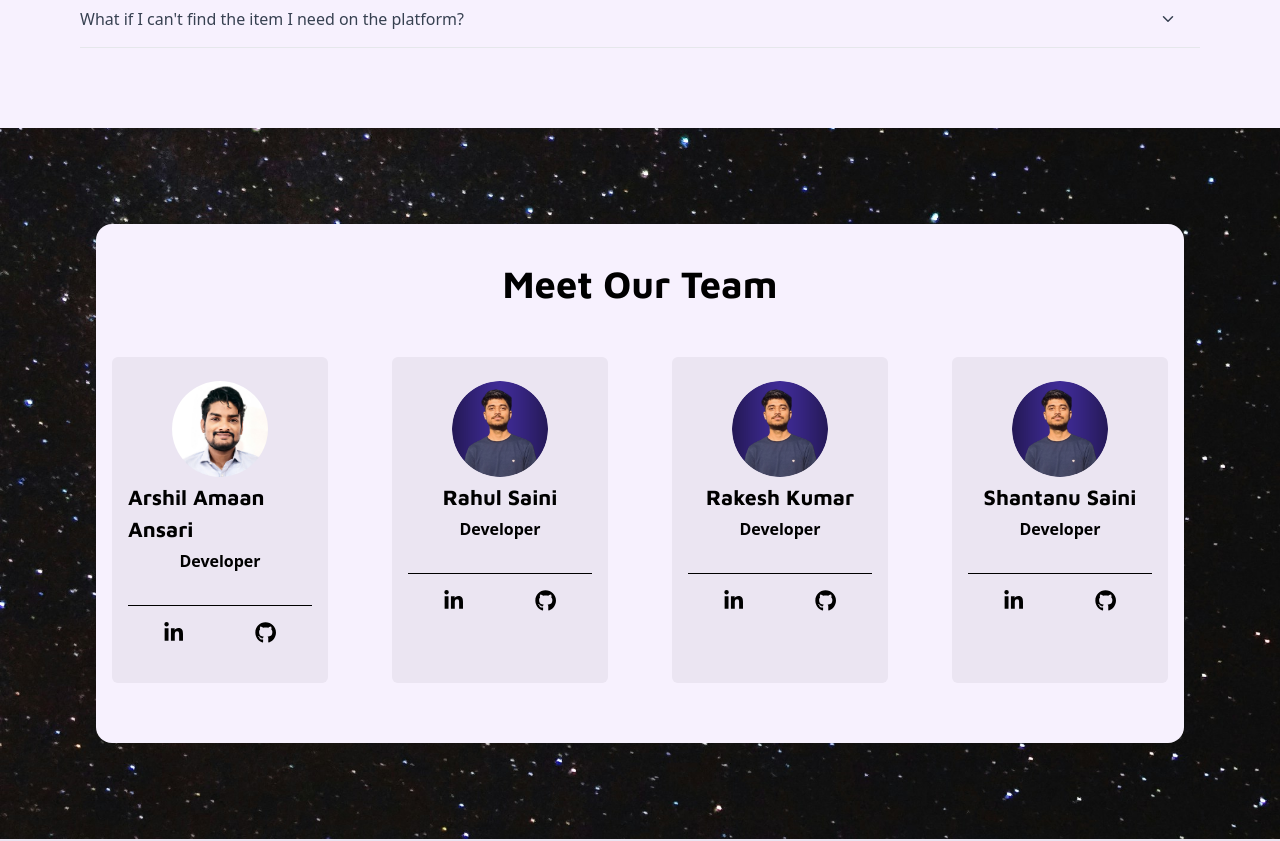
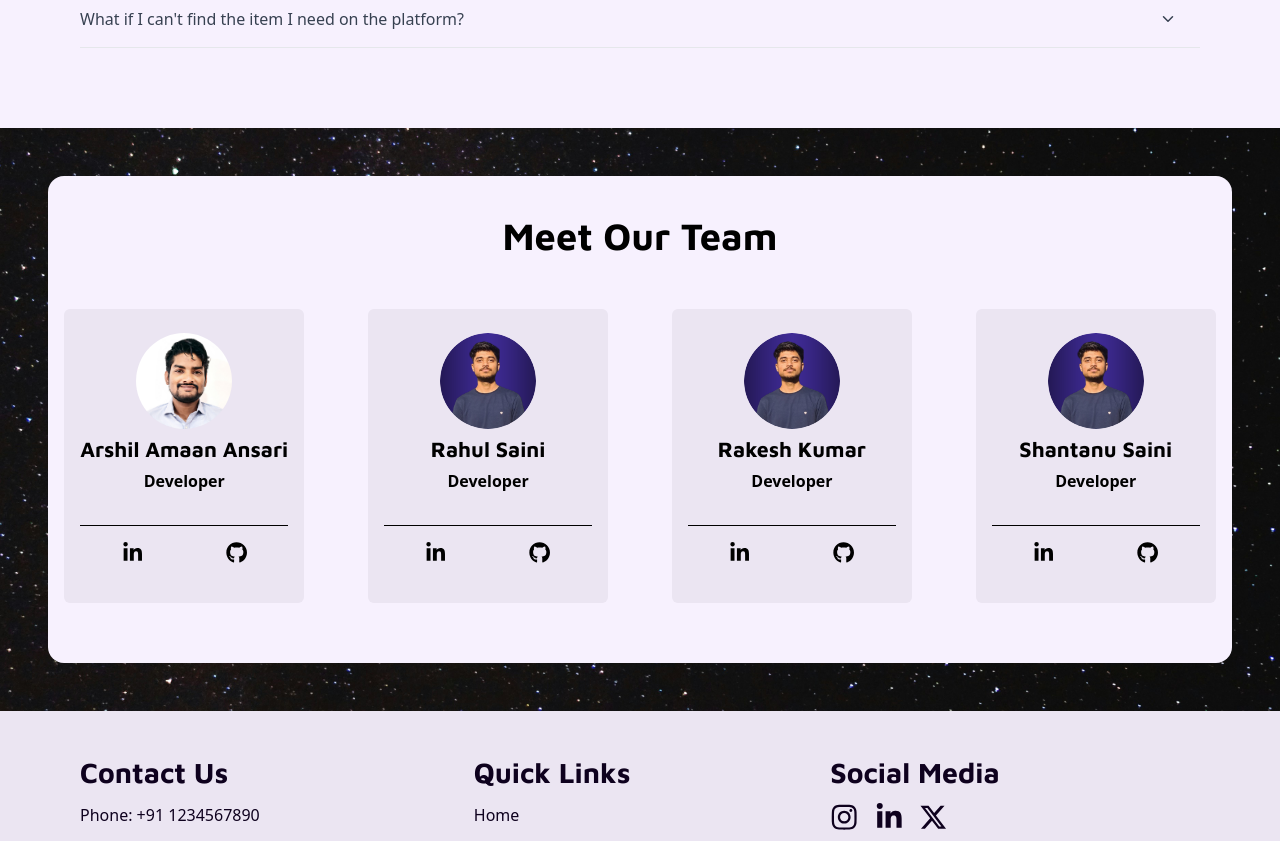
Before and after one commit to Rahul-K-Saini/KNIT-KART, a React (Vite) app in the folder frontend/: page / in a window 1280 px wide. Shown: the part 1340-2181 px from the top of the page. Built offline with nearby package versions, Linux system fonts and the light colour scheme; what tailwindcss-animated would draw is missing.

Commit message:
fix: landing

```diff
--- a/frontend/package.json
+++ b/frontend/package.json
@@ -4,7 +4,7 @@
   "version": "0.0.0",
   "type": "module",
   "scripts": {
-    "dev": "vite",
+    "dev": "vite --host",
     "build": "vite build",
     "lint": "eslint . --ext js,jsx --report-unused-disable-directives --max-warnings 0",
     "preview": "vite preview"
--- a/frontend/src/Components/OurTeam/OurTeam.jsx
+++ b/frontend/src/Components/OurTeam/OurTeam.jsx
@@ -6,7 +6,7 @@ import { FaLinkedinIn } from "react-icons/fa6";
 const OurTeam = () => {
     return (
         <>
-            <div className='flex items-center justify-center p-24'>
+            <div className='flex items-center justify-center px-6 py-12 md:p-12  min-w-[300px]'>
                 <div className="flex flex-col justify-center items-center container mx-auto py-8 px-4 w-full bg-background rounded-2xl">
                     <h1 className="text-3xl font-bold mb-4">Meet Our Team</h1>
                     <div className="grid md:grid-cols-4 grid-col-1 gap-16 md:my-7 my-4">
--- a/frontend/src/Pages/Landing/Landing.jsx
+++ b/frontend/src/Pages/Landing/Landing.jsx
@@ -9,19 +9,22 @@ import landingHeroImg from '../../assets/images/landingHeroImg.jpg';
 const Landing = () => {
     return (
         <>
-            <div className=" bg-cover bg-center" style={{ backgroundImage: `url(${landingHeroImg})` }}>
+            <div className="bg-cover bg-center" style={{ backgroundImage: `url(${landingHeroImg})` }}>
                 {/* Hero Section */}
                 <CustomNavbar />
 
                 {/* Hero Section */}
                 <HeroLanding />
+            </div>
 
+            <div className="bg-cover bg-center" style={{ backgroundImage: `url(${landingHeroImg})` }}>
                 {/* FAQ */}
                 <FAQs />
 
                 {/* Our team */}
                 <OurTeam />
             </div>
+
         </>
     )
 }
```
